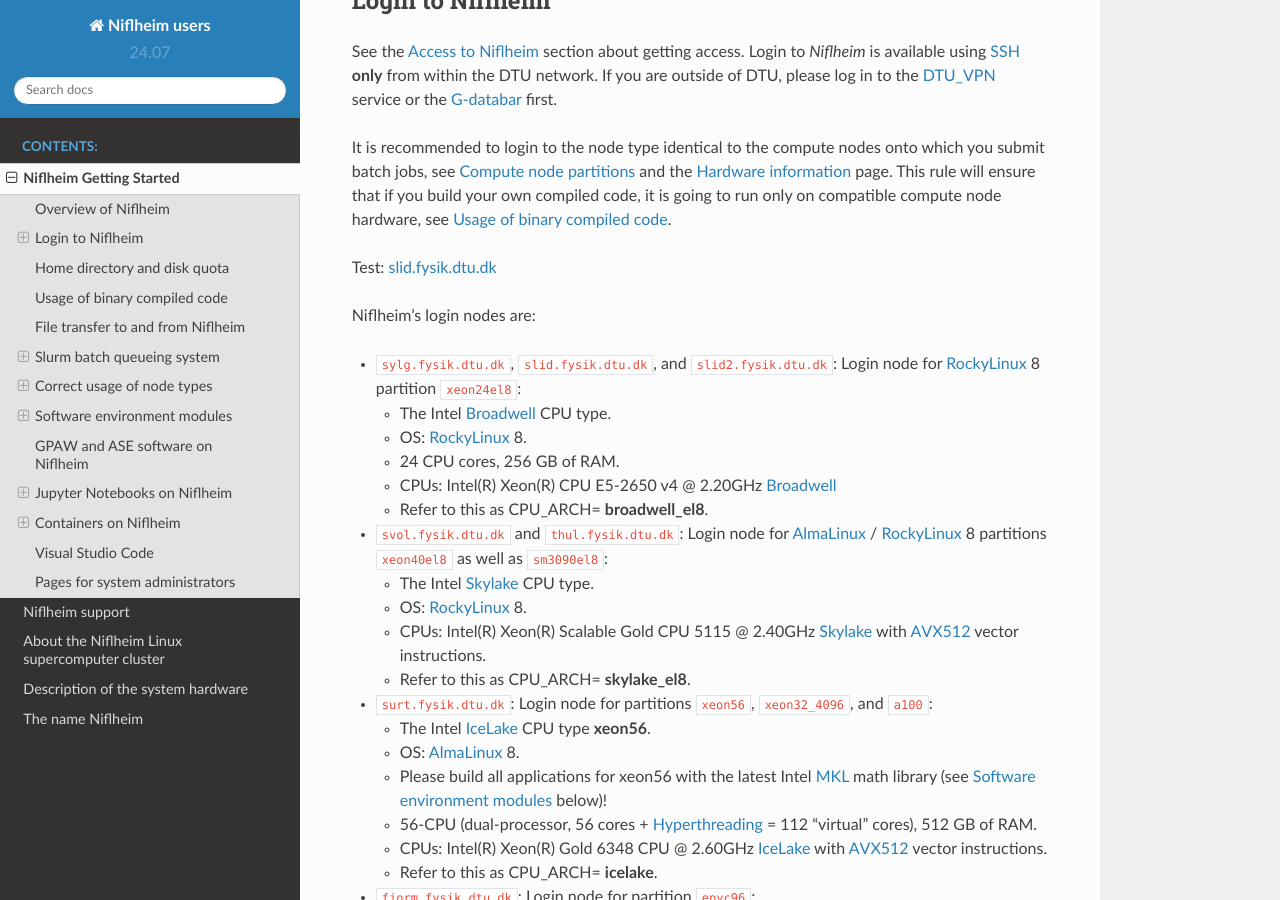
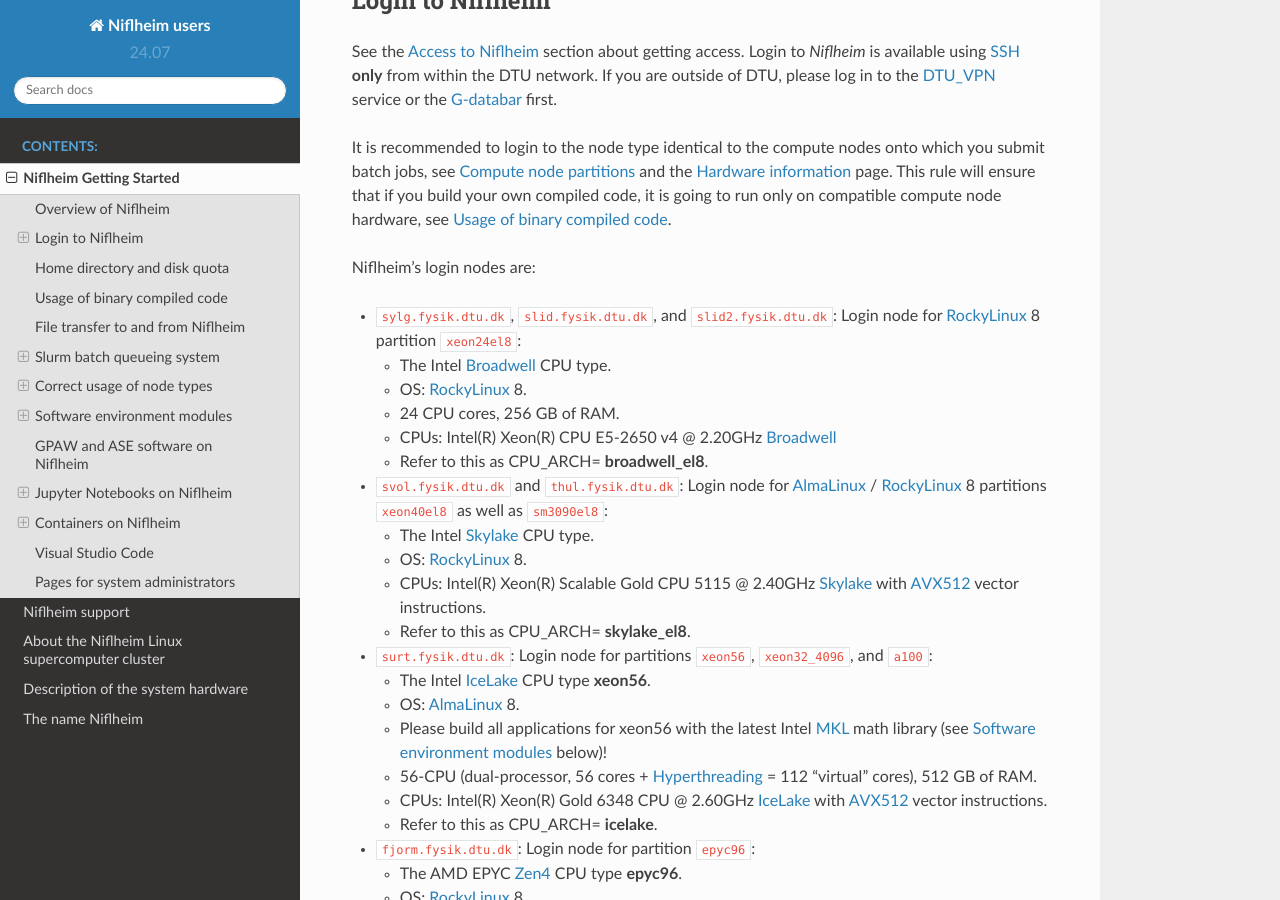
Before and after one commit to OleHolmNielsen/Niflheim_users, a Sphinx documentation site: the page built from docs/Niflheim_Getting_Started.rst, in a window 1280 px wide and 900 px high, scrolled down 568 px. Built offline with Sphinx 7.4.7 and the Read the Docs theme 2.0.0, drawn with Linux system fonts in a browser that asks for light colours.

Commit message:
Remove test

```diff
--- a/docs/Niflheim_Getting_Started.rst
+++ b/docs/Niflheim_Getting_Started.rst
@@ -42,8 +42,6 @@
 This rule will ensure that if you build your own compiled code,
 it is going to run only on compatible compute node hardware,
 see :ref:`binary_compiled_code`.
-
-Test: `slid.fysik.dtu.dk <ssh://slid.fysik.dtu.dk>`_
 
 Niflheim's login nodes are:
 
```
